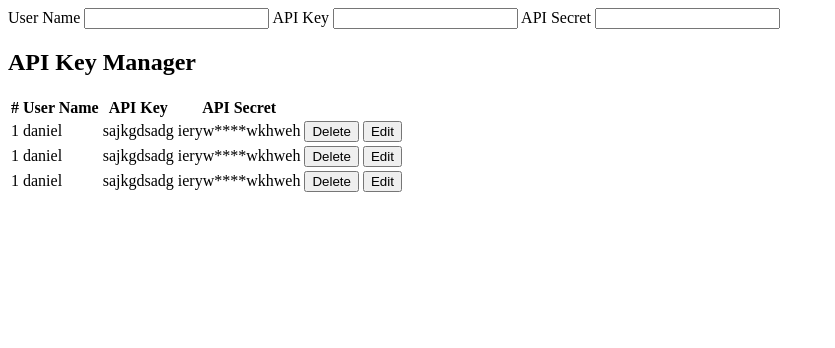
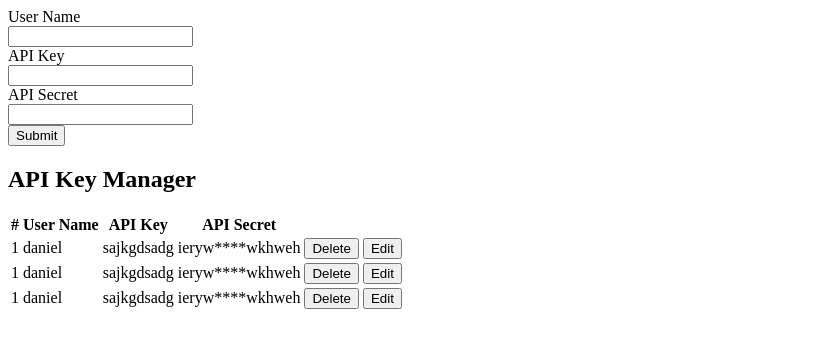
Before and after one commit to codophil/FrontEnd-Mentorship-challenge-05, a plain HTML site: page index.html in a window 1280 px wide. Shown: the whole page, without its empty margins (0-835 px from the left). Drawn offline with Linux system fonts and the light colour scheme.

Commit message:
Added submit button and missing divs to the index file

```diff
--- a/index.html
+++ b/index.html
@@ -12,11 +12,18 @@
       <section id="forms-section">
         <div class="form-group">
           <label for="username">User Name</label>
-          <input type="text" name="username" id="user-name" />
+          <div>
+            <input type="text" name="username" id="user-name" />
+          </div>
           <label for="apikey">API Key</label>
-          <input type="text" name="apikey" id="api-key" />
+          <div>
+            <input type="text" name="apikey" id="api-key" />
+          </div>
           <label for="username">API Secret</label>
-          <input type="text" name="apisecret" id="api-secret" />
+          <div>
+            <input type="text" name="apisecret" id="api-secret" />
+          </div>
+          <div><button class="submit-btn">Submit</button></div>
         </div>
         <div class="table">
           <h1>API Key Manager</h1>
```
